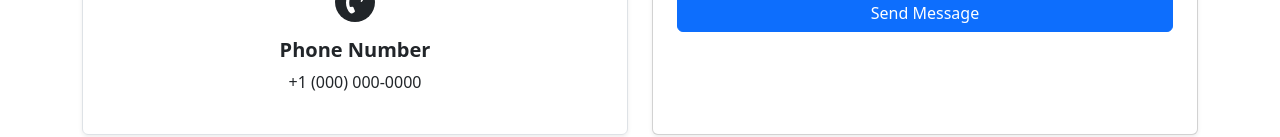
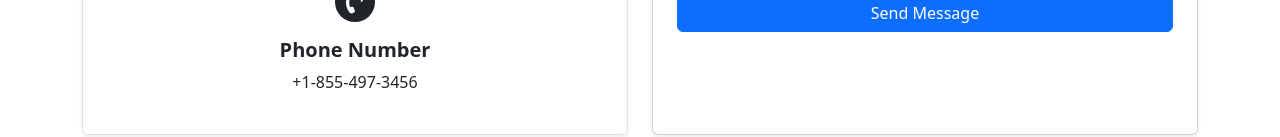
Before and after one commit to acedeveloper-byte/aeromexicohighfly, a Next.js app: page /contact-us in a window 1280 px wide. Shown: the part 700-837 px from the top of the page. Built offline with nearby package versions, Linux system fonts and the light colour scheme.

Commit message:
number added

```diff
--- a/app/contact-us/page.js
+++ b/app/contact-us/page.js
@@ -38,7 +38,7 @@ const Page = () => {
                 <FaPhoneVolume size={40} className="bg-dark text-white p-2 rounded-circle" />
               </div>
               <h5 className="fw-bold">Phone Number</h5>
-              <p>+1 (000) 000-0000</p>
+              <p><a href="tel:+1-855-497-3456 " className='text-decoration-none text-dark'>+1-855-497-3456</a></p>
             </div>
           </div>
 
```
